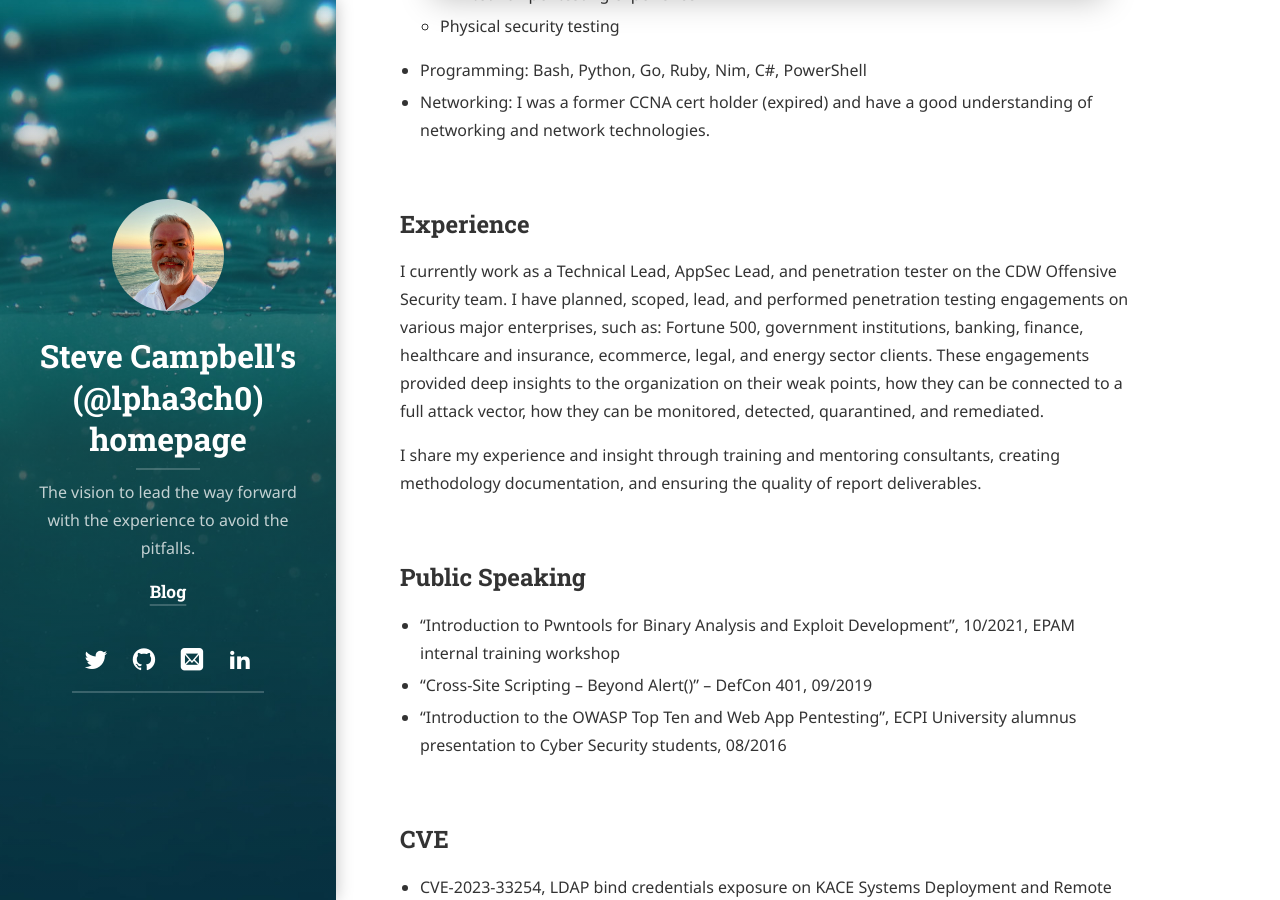
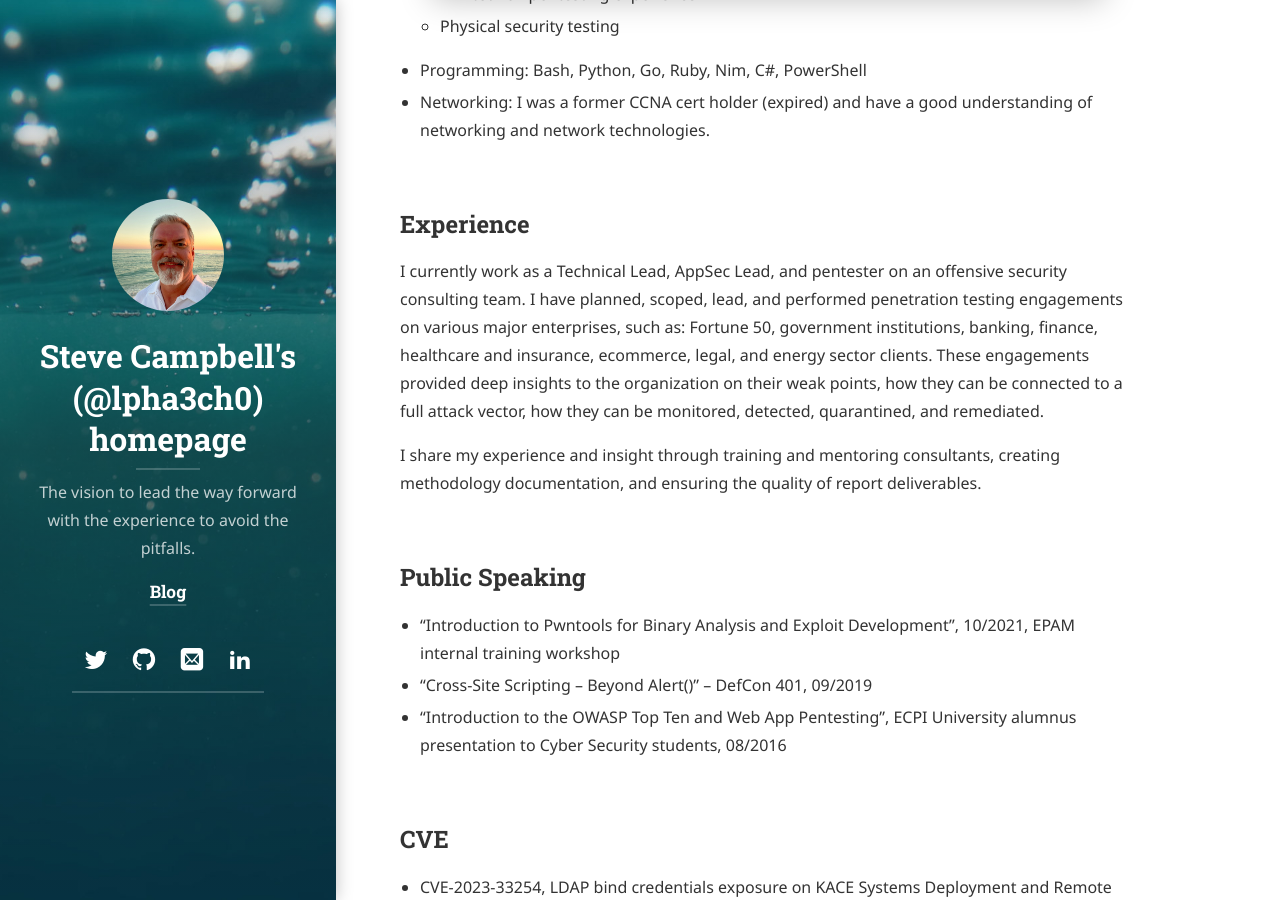
Before and after one commit to aecyberpro/aecyberpro.github.io, a Jekyll site: the page built from index.md, in a window 1280 px wide and 900 px high, scrolled down 974 px. Built offline with Jekyll 4.4.1, drawn with Linux system fonts in a browser that asks for light colours; cached includes are drawn as plain includes; nearby versions of some CDN libraries; some web fonts are replaced; library files that are not in the unit come from our copies.

Commit message:
updated bio

```diff
--- a/index.md
+++ b/index.md
@@ -27,7 +27,7 @@ I'm the author of the book "Bash Shell Scripting for Pentesters". Part 1 focuses
 
 ## Experience
 
-I currently work as a Technical Lead, AppSec Lead, and penetration tester on the CDW Offensive Security team. I have planned, scoped, lead, and performed penetration testing engagements on various major enterprises, such as: Fortune 500, government institutions, banking, finance, healthcare and insurance, ecommerce, legal, and energy sector clients. These engagements provided deep insights to the organization on their weak points, how they can be connected to a full attack vector, how they can be monitored, detected, quarantined, and remediated.
+I currently work as a Technical Lead, AppSec Lead, and pentester on an offensive security consulting team. I have planned, scoped, lead, and performed penetration testing engagements on various major enterprises, such as: Fortune 50, government institutions, banking, finance, healthcare and insurance, ecommerce, legal, and energy sector clients. These engagements provided deep insights to the organization on their weak points, how they can be connected to a full attack vector, how they can be monitored, detected, quarantined, and remediated.
 
 I share my experience and insight through training and mentoring consultants, creating methodology documentation, and ensuring the quality of report deliverables.
 
```
